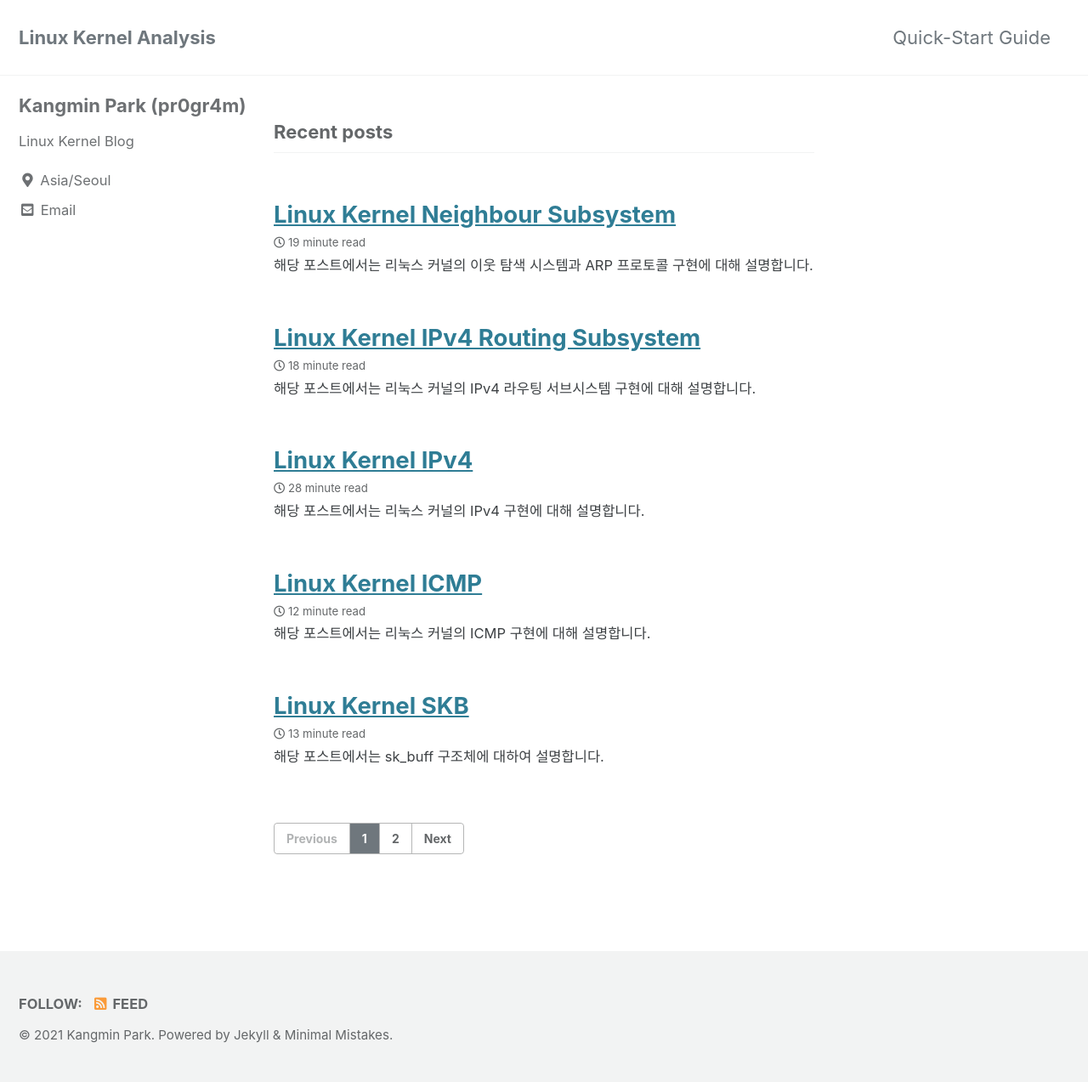
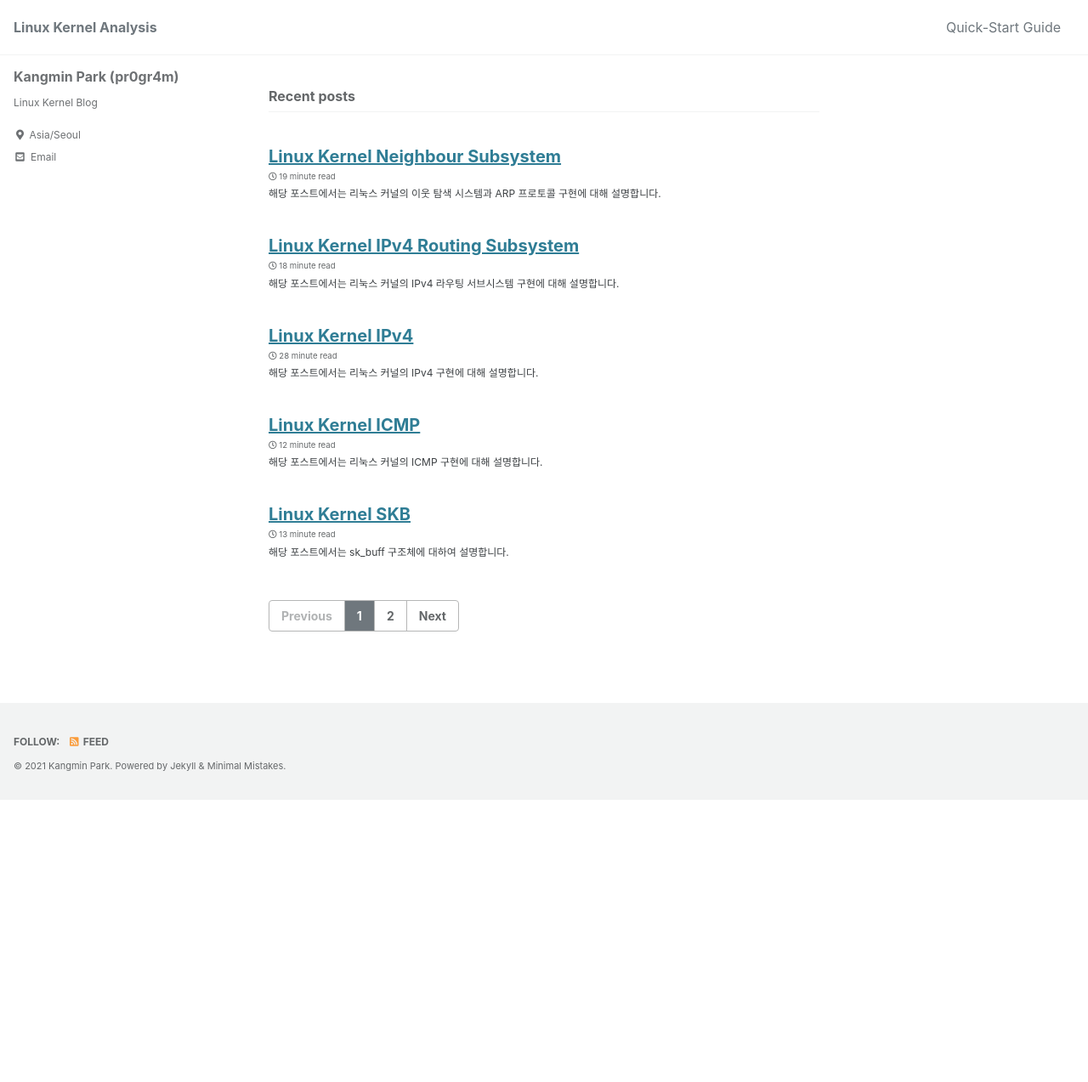
Before and after one commit to pr0gr4m/pr0gr4m.github.io, a Jekyll site: the page built from index.html, in a window 1280 px wide. Shown: the whole page at 85% size. Built offline with Jekyll 4.4.1, drawn with Linux system fonts in a browser that asks for light colours; cached includes are drawn as plain includes; the list of posts is cut into pages by our own code; after the commit the page ends 941 px from its top, so only the background shows below that.

Commit message:
Update Font Size

```diff
--- a/_sass/minimal-mistakes/_reset.scss
+++ b/_sass/minimal-mistakes/_reset.scss
@@ -8,18 +8,18 @@ html {
   /* apply a natural box layout model to all elements */
   box-sizing: border-box;
   background-color: $background-color;
-  font-size: 16px;
+  font-size: 14px;
 
   @include breakpoint($medium) {
-    font-size: 18px;
+    font-size: 14px;
   }
 
   @include breakpoint($large) {
-    font-size: 20px;
+    font-size: 16px;
   }
 
   @include breakpoint($x-large) {
-    font-size: 22px;
+    font-size: 16px;
   }
 
   -webkit-text-size-adjust: 100%;
```
